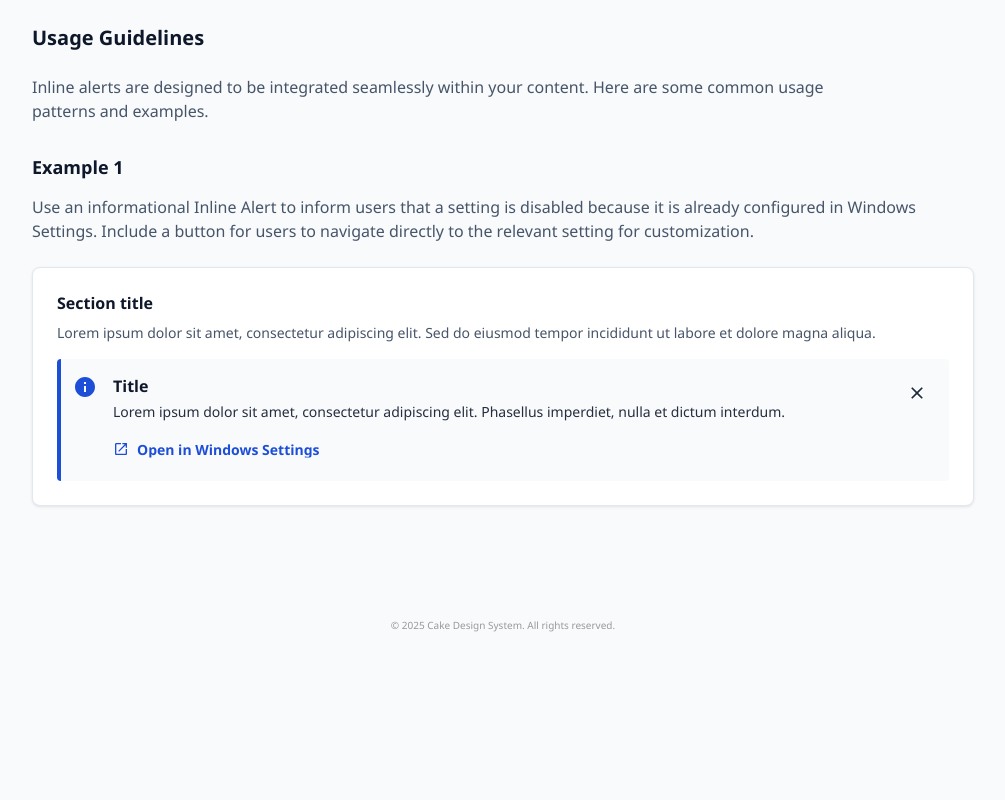
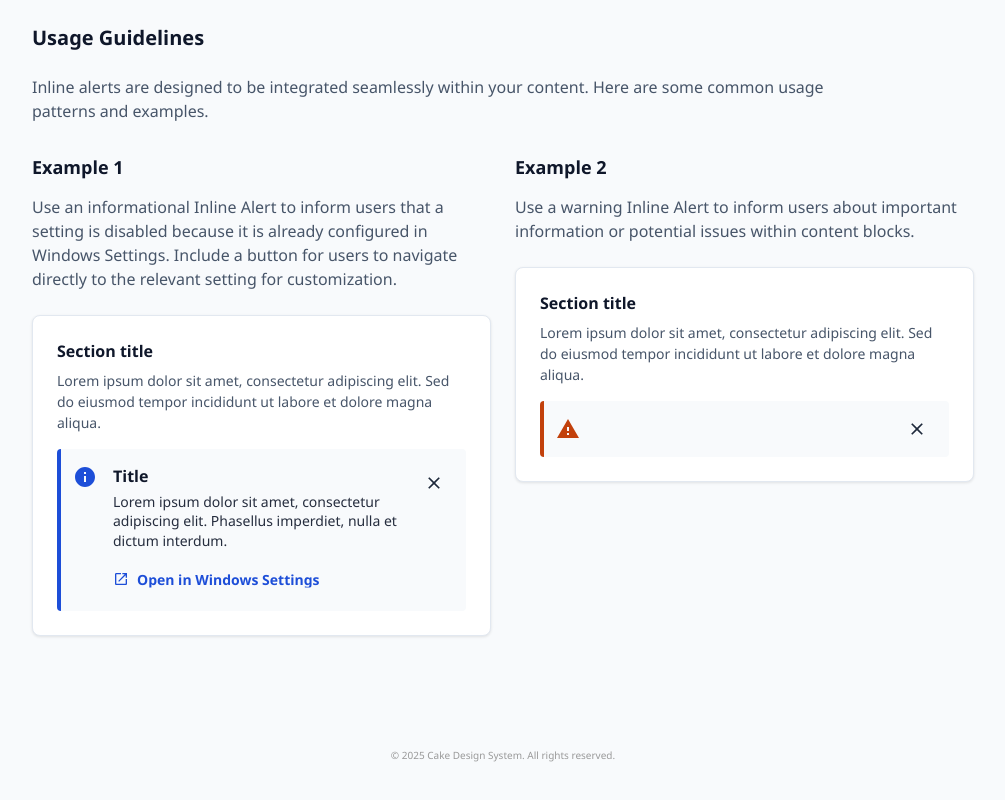
Before and after one commit to cake-admin/cakev2, a React (Create React App) app: page /components/alert in a window 1280 px wide. Shown: the part 1094-1894 px from the top of the page, without its empty margins (262-1267 px from the left). Before the commit the page ends 1786 px from the top, so only its background shows below. Built offline with nearby package versions, Linux system fonts and the light colour scheme.

Commit message:
Add Example 2 with warning alert showing message-only format

```diff
--- a/src/pages/AlertPage.js
+++ b/src/pages/AlertPage.js
@@ -429,6 +429,43 @@ const AlertPage = () => {
               />
             </div>
           </div>
+
+          <div>
+            <h3 style={{ margin: '0 0 16px 0', fontSize: '1.125rem', fontWeight: '600', color: '#0F172A' }}>
+              Example 2
+            </h3>
+            <p style={{ margin: '0 0 24px 0', color: '#475569', lineHeight: '1.5' }}>
+              Use a warning Inline Alert to inform users about important information or potential issues within content blocks.
+            </p>
+
+            {/* Settings card content */}
+            <div style={{
+              background: '#FFFFFF',
+              border: '1px solid #E2E8F0',
+              borderRadius: '8px',
+              padding: '24px',
+              boxShadow: '0 1px 3px rgba(0, 0, 0, 0.1)'
+            }}>
+              <h4 style={{ margin: '0 0 8px 0', fontSize: '1rem', fontWeight: '600', color: '#0F172A' }}>
+                Section title
+              </h4>
+              <p style={{ margin: '0 0 16px 0', color: '#475569', lineHeight: '1.5', fontSize: '0.875rem' }}>
+                Lorem ipsum dolor sit amet, consectetur adipiscing elit. Sed do eiusmod tempor incididunt ut labore et dolore magna aliqua.
+              </p>
+
+              <InlineAlert
+                variant={ALERT_VARIANTS.SIMPLE}
+                severity={ALERT_SEVERITIES.WARNING}
+                theme={ALERT_THEMES.LIGHT}
+                title=""
+                message="Lorem ipsum dolor sit amet, consectetur adipiscing elit. Phasellus imperdiet, nulla et dictum interdum."
+                dismissible={false}
+                keepVisible={true}
+                onDismiss={handleDismiss}
+                actions={[]}
+              />
+            </div>
+          </div>
         </div>
       </Section>
     </PageContainer>
```
